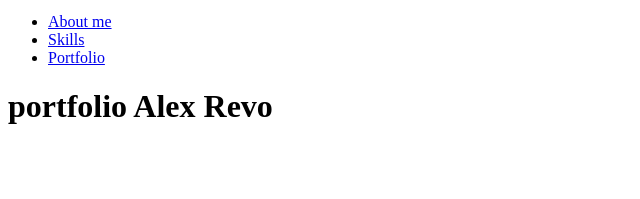
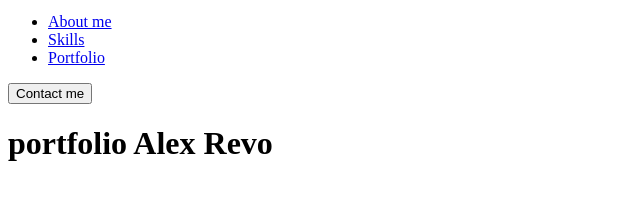
Before and after one commit to Rev4ik204/portfolio, a plain HTML site: page index.html in a window 1280 px wide. Shown: the part 29-228 px from the top of the page, without its empty margins (0-640 px from the left). Drawn offline with Linux system fonts and the light colour scheme.

Commit message:
end header

```diff
--- a/index.html
+++ b/index.html
@@ -22,6 +22,7 @@
           <a href="#">Portfolio</a>
         </li>
       </ul>
+      <button type="button">Contact me</button>
     </header>
     <main>
       <h1>portfolio Alex Revo</h1>
```
